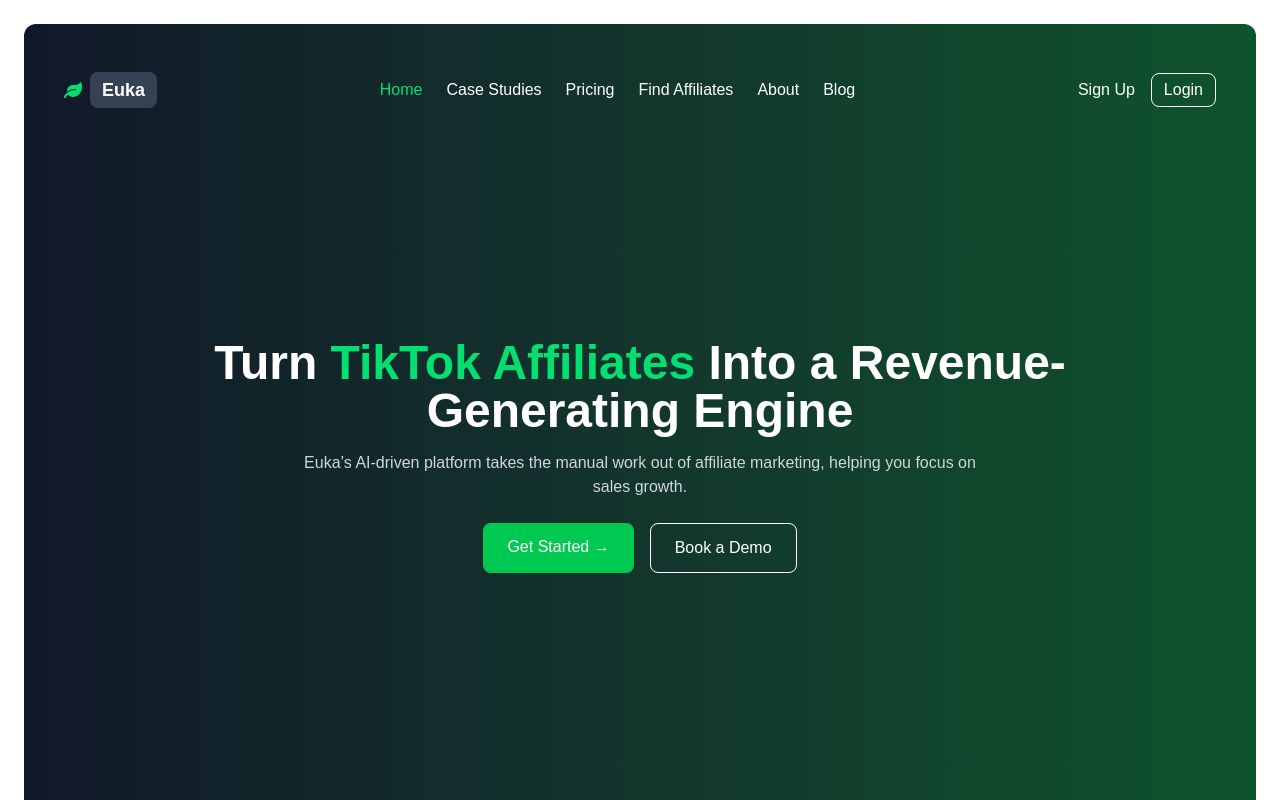
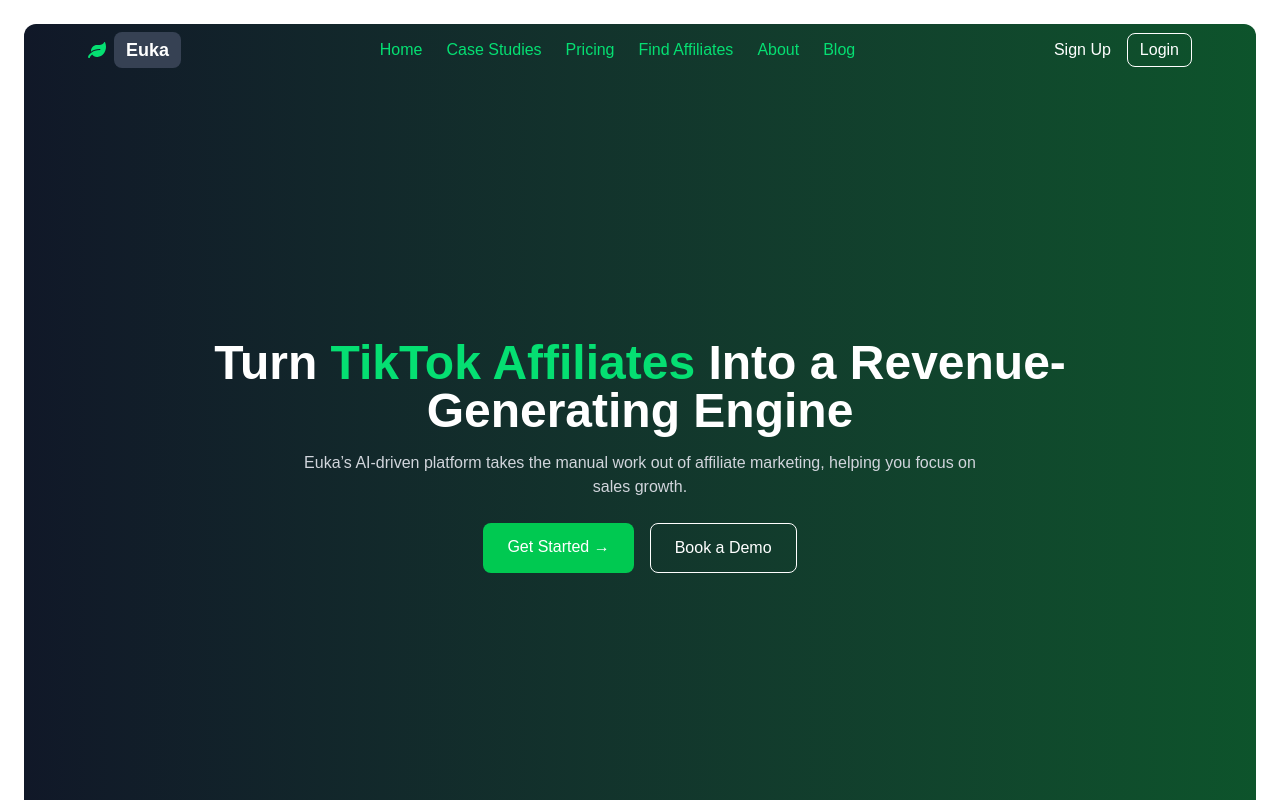
Before and after one commit to TayyabFT/NewFreelancingWeb, a Next.js app: page / in a window 1280 px wide. Shown: the top 800 px of the page. Built offline with nearby package versions, Linux system fonts and the light colour scheme.

Commit message:
correct nav bar

```diff
--- a/src/components/landing/Cta.jsx
+++ b/src/components/landing/Cta.jsx
@@ -3,7 +3,7 @@
   return (
     <div className="bg-gradient-to-r from-gray-900 to-green-900 flex justify-center items-center py-10 m-10 rounded-xl">
       <div className="max-w-xl text-center">
-        <h2 className="text-3xl font-bold text-black mb-4">
+        <h2 className="text-3xl font-bold text-white mb-4">
           Supercharge Your Affiliate Marketing Today!
         </h2>
         <a
--- a/src/components/landing/Faq.jsx
+++ b/src/components/landing/Faq.jsx
@@ -43,7 +43,7 @@
   };
 
   return (
-    <section className="bg-gray-100 py-16">
+    <section className="bg-white py-16">
       <div className="max-w-4xl mx-auto text-center">
         <h2 className="text-3xl font-bold text-gray-900">
           Frequently Asked Questions
@@ -53,7 +53,7 @@
           {faqs.map((faq, index) => (
             <div
               key={index}
-              className="bg-white shadow-md rounded-lg p-4 cursor-pointer"
+              className="bg-white rounded-lg p-4 cursor-pointer"
               onClick={() => toggleFAQ(index)}
             >
               {/* Question */}
--- a/src/components/shared/Navbar.jsx
+++ b/src/components/shared/Navbar.jsx
@@ -1,34 +1,44 @@
 "use client";
-import { useState, useEffect } from "react";
+import { useState, useEffect, useRef } from "react";
 import Link from "next/link";
-import { FaLeaf } from "react-icons/fa";
+import { FaLeaf, FaBars, FaTimes } from "react-icons/fa";
 
 export default function Navbar() {
   const [isScrolled, setIsScrolled] = useState(false);
+  const [menuOpen, setMenuOpen] = useState(false);
+  const menuRef = useRef(null);
 
+  // Detect scroll event
   useEffect(() => {
-    const handleScroll = () => {
-      setIsScrolled(window.scrollY > 0);
+    const handleScroll = () => setIsScrolled(window.scrollY > 0);
+
+    window.addEventListener("scroll", handleScroll);
+    return () => window.removeEventListener("scroll", handleScroll);
+  }, []);
+
+  // Close menu when clicking outside
+  useEffect(() => {
+    const handleClickOutside = (event) => {
+      if (menuRef.current && !menuRef.current.contains(event.target)) {
+        setMenuOpen(false);
+      }
     };
 
-    window.addEventListener("scroll", handleScroll);
-    return () => {
-      window.removeEventListener("scroll", handleScroll);
-    };
+    document.addEventListener("mousedown", handleClickOutside);
+    return () => document.removeEventListener("mousedown", handleClickOutside);
   }, []);
 
   return (
     <nav
-      className={`w-full mt-10 max-w-6xl flex items-center py-4 mx-auto fixed top-4 left-0 right-0 z-50 transition-colors duration-300 ${
+      className={`w-full max-w-6xl flex items-center justify-between py-4 px-6 mx-auto fixed top-4 left-0 right-0 z-50 transition-all duration-300 ${
         isScrolled
-          ? "bg-white text-black shadow-md mt-10 p-3 rounded-lg"
+          ? "bg-white text-black shadow-md p-3 rounded-lg"
           : "bg-transparent text-white"
       }`}
     >
+      {/* Logo */}
       <div className="flex items-center gap-2 text-lg font-semibold">
-        <FaLeaf
-          className={`${isScrolled ? "text-green-500" : "text-green-400"}`}
-        />
+        <FaLeaf className={isScrolled ? "text-green-500" : "text-green-400"} />
         <span
           className={`px-3 py-1 rounded-lg ${
             isScrolled ? "bg-gray-200 text-black" : "bg-gray-700 text-white"
@@ -38,54 +48,96 @@
         </span>
       </div>
 
-      {/* Middle section with links */}
-      <div className="flex items-center gap-6 ml-auto">
-        <Link
-          href="/"
-          className={`${isScrolled ? "text-black" : "text-green-400"}`}
-        >
-          Home
-        </Link>
-        <Link
-          href="/case-studies"
-          className={`${isScrolled ? "text-black" : ""}`}
-        >
-          Case Studies
-        </Link>
-        <Link href="/pricing" className={`${isScrolled ? "text-black" : ""}`}>
-          Pricing
-        </Link>
-        <Link
-          href="/find-affiliates"
-          className={`${isScrolled ? "text-black" : ""}`}
-        >
-          Find Affiliates
-        </Link>
-        <Link href="/about" className={`${isScrolled ? "text-black" : ""}`}>
-          About
-        </Link>
-        <Link href="/blog" className={`${isScrolled ? "text-black" : ""}`}>
-          Blog
-        </Link>
+      {/* Desktop Navigation */}
+      <div className="hidden md:flex items-center gap-6">
+        {[
+          "Home",
+          "Case Studies",
+          "Pricing",
+          "Find Affiliates",
+          "About",
+          "Blog",
+        ].map((item, index) => (
+          <Link
+            key={index}
+            href={`/${item.toLowerCase().replace(" ", "-")}`}
+            className={isScrolled ? "text-black" : "text-green-400"}
+          >
+            {item}
+          </Link>
+        ))}
       </div>
 
-      {/* Sign Up and Login buttons aligned to the far right */}
-      <div className="flex items-center gap-4 ml-auto">
+      {/* Sign Up & Login (Desktop) */}
+      <div className="hidden md:flex items-center gap-4">
         <Link
           href="/signup"
-          className={`${isScrolled ? "text-black" : "text-white"}`}
+          className={isScrolled ? "text-black" : "text-white"}
         >
           Sign Up
         </Link>
         <Link
           href="/login"
-          className={`border px-3 py-1 rounded-lg hover:bg-green-500 transition-colors duration-600 ${
+          className={`border px-3 py-1 rounded-lg hover:bg-green-500 transition-colors duration-300 ${
             isScrolled ? "border-black text-black" : "border-white text-white"
           }`}
         >
           Login
         </Link>
       </div>
+
+      {/* Mobile Menu Button */}
+      <button
+        className="md:hidden text-xl focus:outline-none"
+        onClick={() => setMenuOpen(!menuOpen)}
+      >
+        {menuOpen ? <FaTimes /> : <FaBars />}
+      </button>
+
+      {/* Mobile Navigation */}
+      {menuOpen && (
+        <div
+          ref={menuRef}
+          className="fixed inset-0 bg-black bg-opacity-50 z-40"
+        >
+          <div className="absolute top-0 right-0 w-64 h-full bg-white shadow-lg flex flex-col p-6">
+            <button
+              className="text-xl self-end mb-4"
+              onClick={() => setMenuOpen(false)}
+            >
+              <FaTimes />
+            </button>
+            {[
+              "Home",
+              "Case Studies",
+              "Pricing",
+              "Find Affiliates",
+              "About",
+              "Blog",
+            ].map((item, index) => (
+              <Link
+                key={index}
+                href={`/${item.toLowerCase().replace(" ", "-")}`}
+                className="text-black text-lg py-2 border-b border-gray-300"
+                onClick={() => setMenuOpen(false)}
+              >
+                {item}
+              </Link>
+            ))}
+            <div className="mt-4">
+              <Link href="/signup" className="block text-black py-2">
+                Sign Up
+              </Link>
+              <Link
+                href="/login"
+                className="block border px-3 py-2 rounded-lg text-center text-black border-black mt-2"
+              >
+                Login
+              </Link>
+            </div>
+          </div>
+        </div>
+      )}
     </nav>
   );
 }
```
